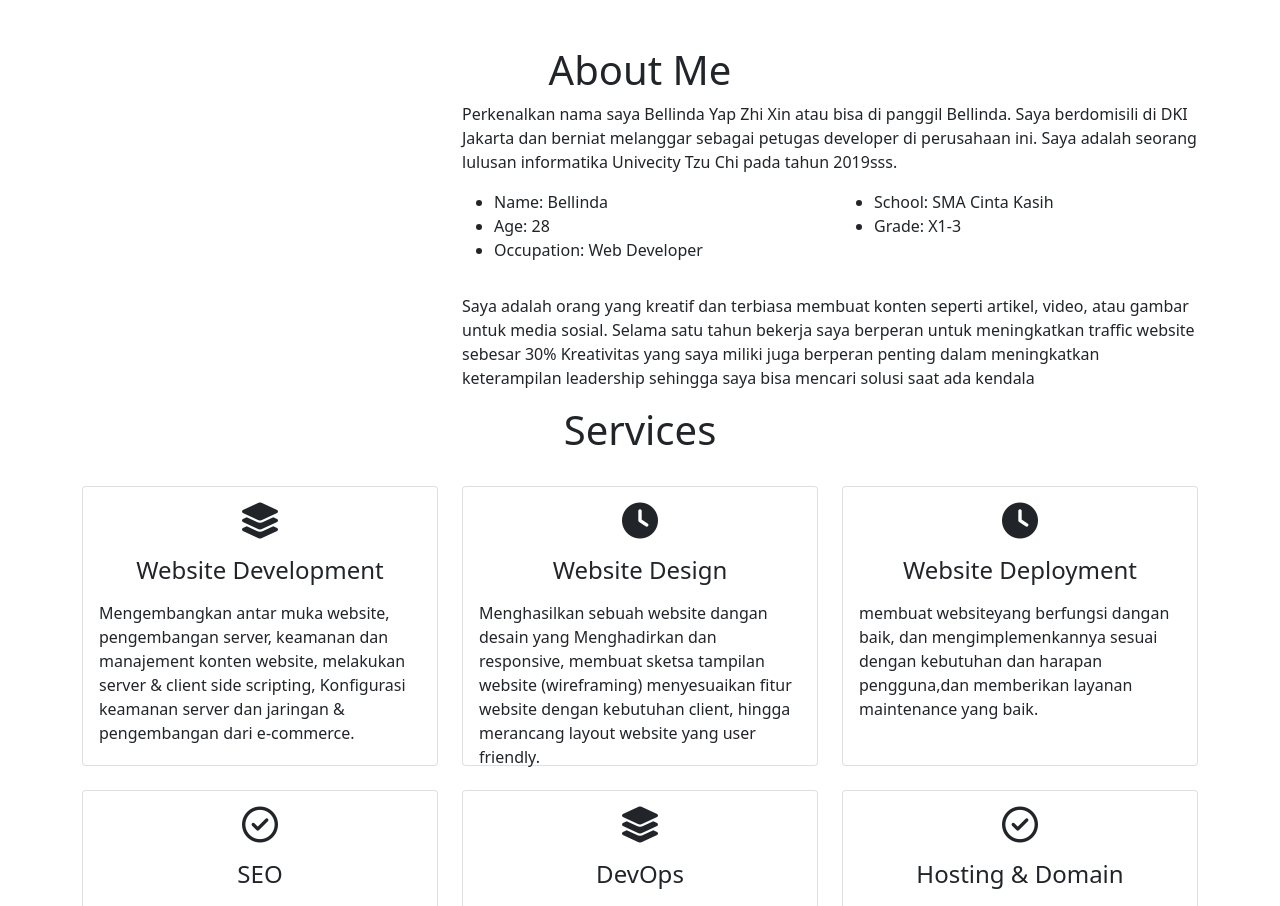
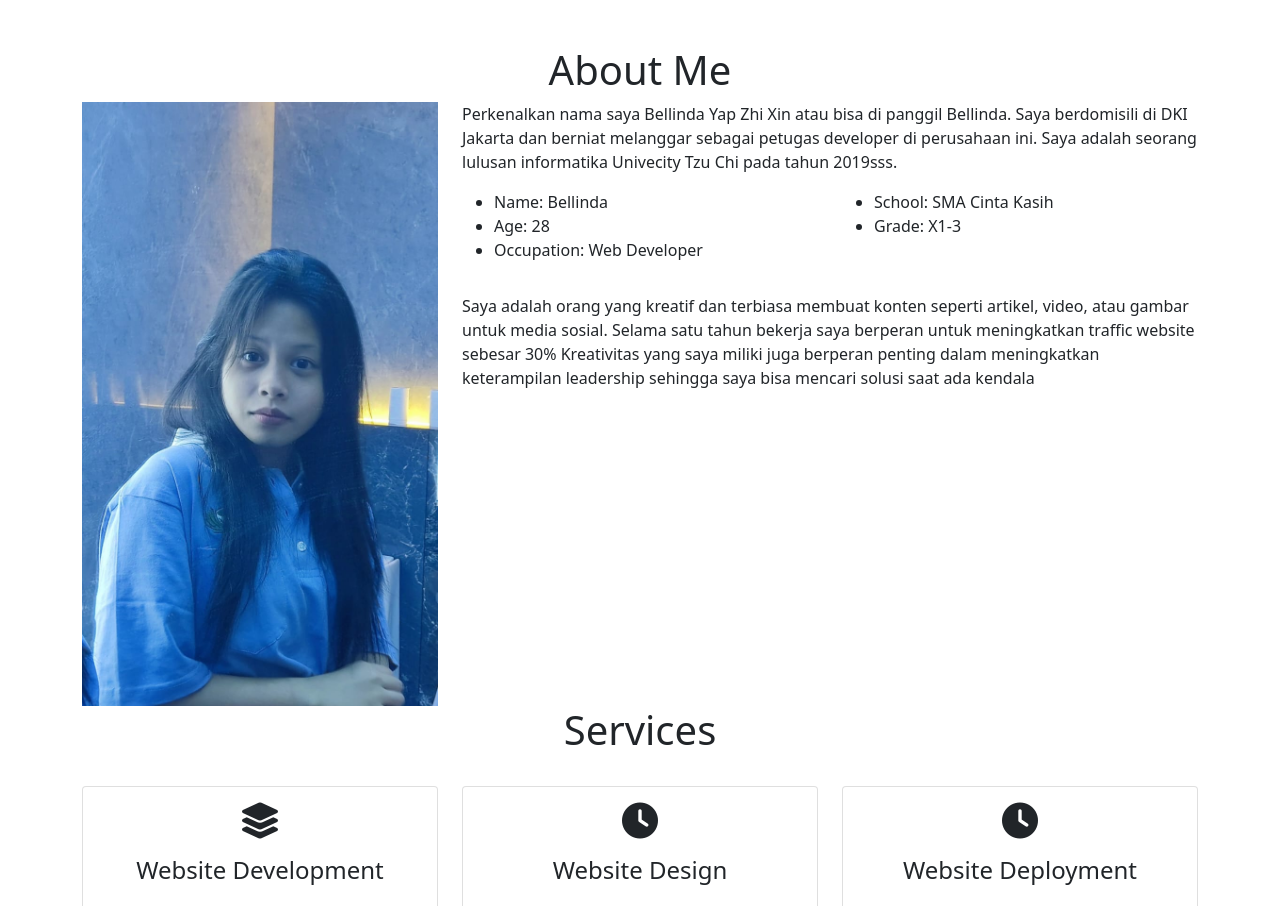
Before and after one commit to Bellindaaa/bellindaaa, a plain HTML site: page index.html in a window 1280 px wide. Shown: the part 802-1708 px from the top of the page. Drawn offline with nearby package versions, Linux system fonts and the light colour scheme.

Commit message:
Update index.html

```diff
--- a/index.html
+++ b/index.html
@@ -63,7 +63,7 @@
            <h1 class="text-center">About Me</h1>
            <div class="row mt-6">
                <div class="col-lg-4">
-                <img src="images/portfolio.jpeg" class="imageAboutPage" alt="">
+                <img src="images/foto portfolio.jpeg" class="imageAboutPage" alt="">
                </div>
                <div class="col-lg-8">
                  <p> Perkenalkan nama saya Bellinda Yap Zhi Xin atau bisa di panggil Bellinda.
```
